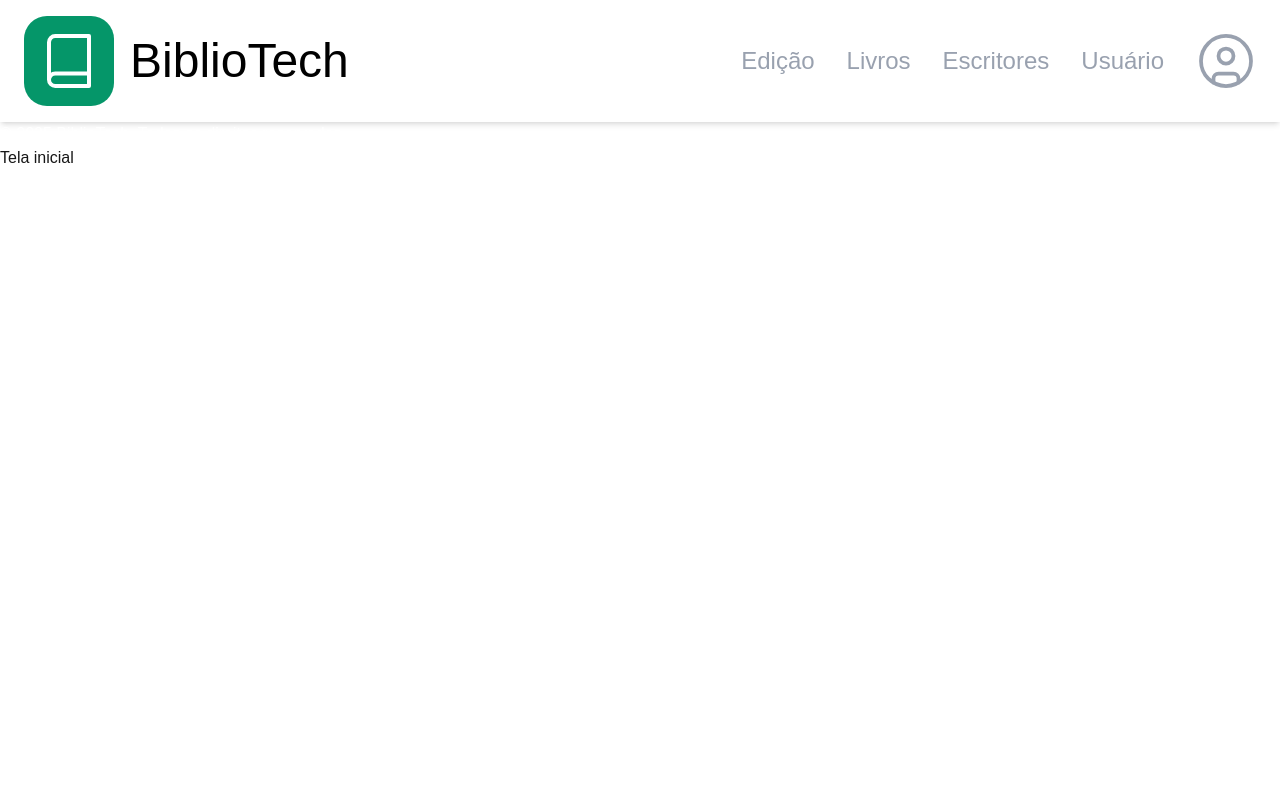
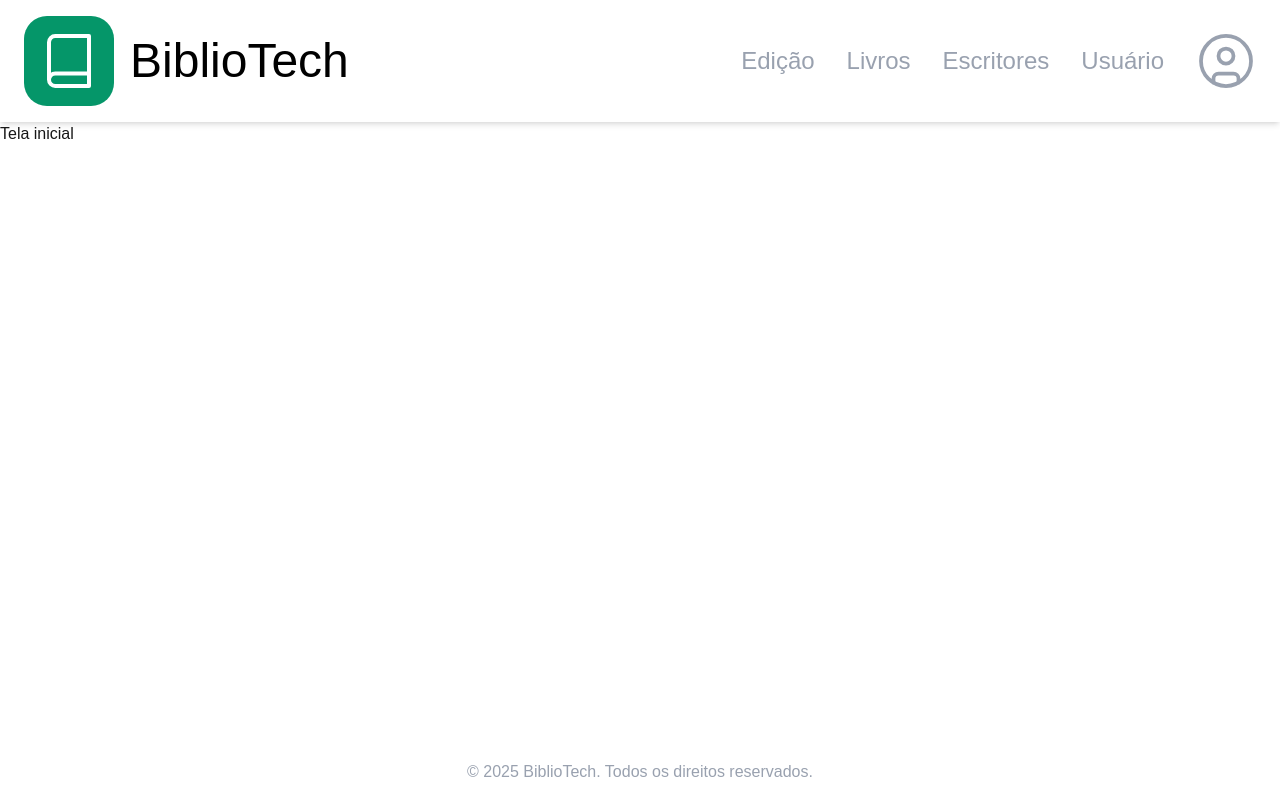
Before and after one commit to joaovicassis/projeto-final-byron, a Next.js app: page / in a window 1280 px wide. Built offline with nearby package versions, Linux system fonts and the light colour scheme.

Commit message:
feat:estilizacao do footer

```diff
--- a/src/app/layout.tsx
+++ b/src/app/layout.tsx
@@ -23,11 +23,11 @@ export default function RootLayout({
   return (
     <html lang="pt-BR">
       <body
-        className={`${inter.variable}  antialiased`}
+        className={`${inter.variable}  antialiased min-h-screen flex flex-col`}
       >
         <Header/>
+        {children}
         <Footer/>
-        {children}
       </body>
     </html>
   );
--- a/src/app/page.tsx
+++ b/src/app/page.tsx
@@ -2,8 +2,8 @@ import Image from "next/image";
 
 export default function Home() {
   return (
-    <div>
+    <main className="flex-grow">
       <h1>Tela inicial</h1>
-    </div>
+    </main>
   );
 }
--- a/src/components/Footer/index.tsx
+++ b/src/components/Footer/index.tsx
@@ -1,8 +1,8 @@
 export default function Footer(){
     return(
-        <footer>
-            <div>
-                <p className="text-white">© 2025 BiblioTech. Todos os direitos reservados.</p>
+        <footer className="bg-white  w-screen">
+            <div className="container mx-auto text-center">
+                <p className="text-gray-400 py-4">© 2025 BiblioTech. Todos os direitos reservados.</p>
             </div>
         </footer>
     )
--- a/src/components/Header/index.tsx
+++ b/src/components/Header/index.tsx
@@ -13,7 +13,7 @@ export default function Header() {
             </Link>
             <h1 className="text-[48px] text-black truncate">BiblioTech</h1>
           </div>
-          <nav className="flex flex-wrap gap-8 text-gray-400 text-2xl items-center">
+          <nav className="flex gap-8 text-gray-400 text-2xl items-center">
             <Link href="/">Edição</Link>
             <Link href="/livros">Livros</Link>
             <Link href="/">Escritores</Link>
```
